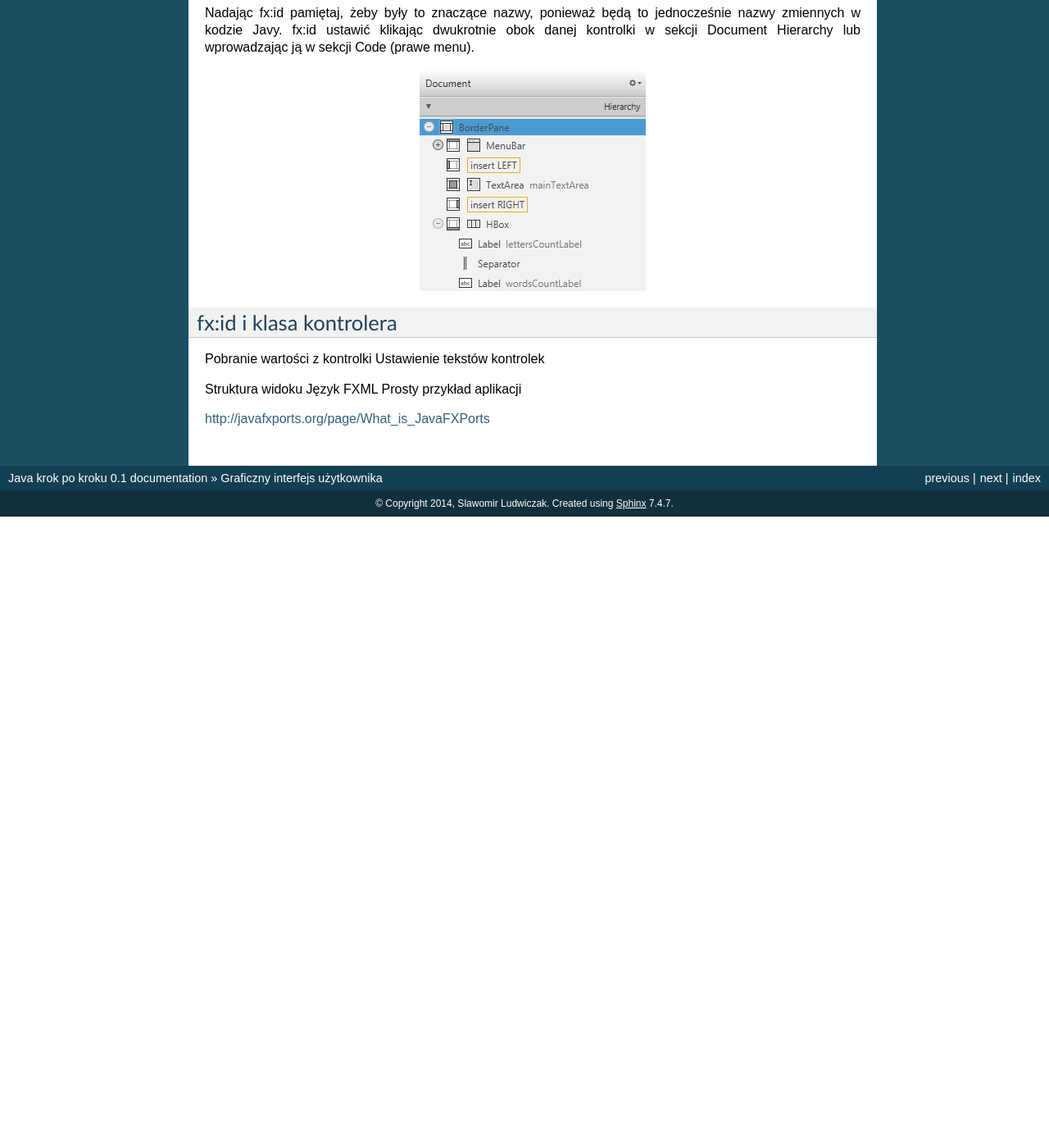
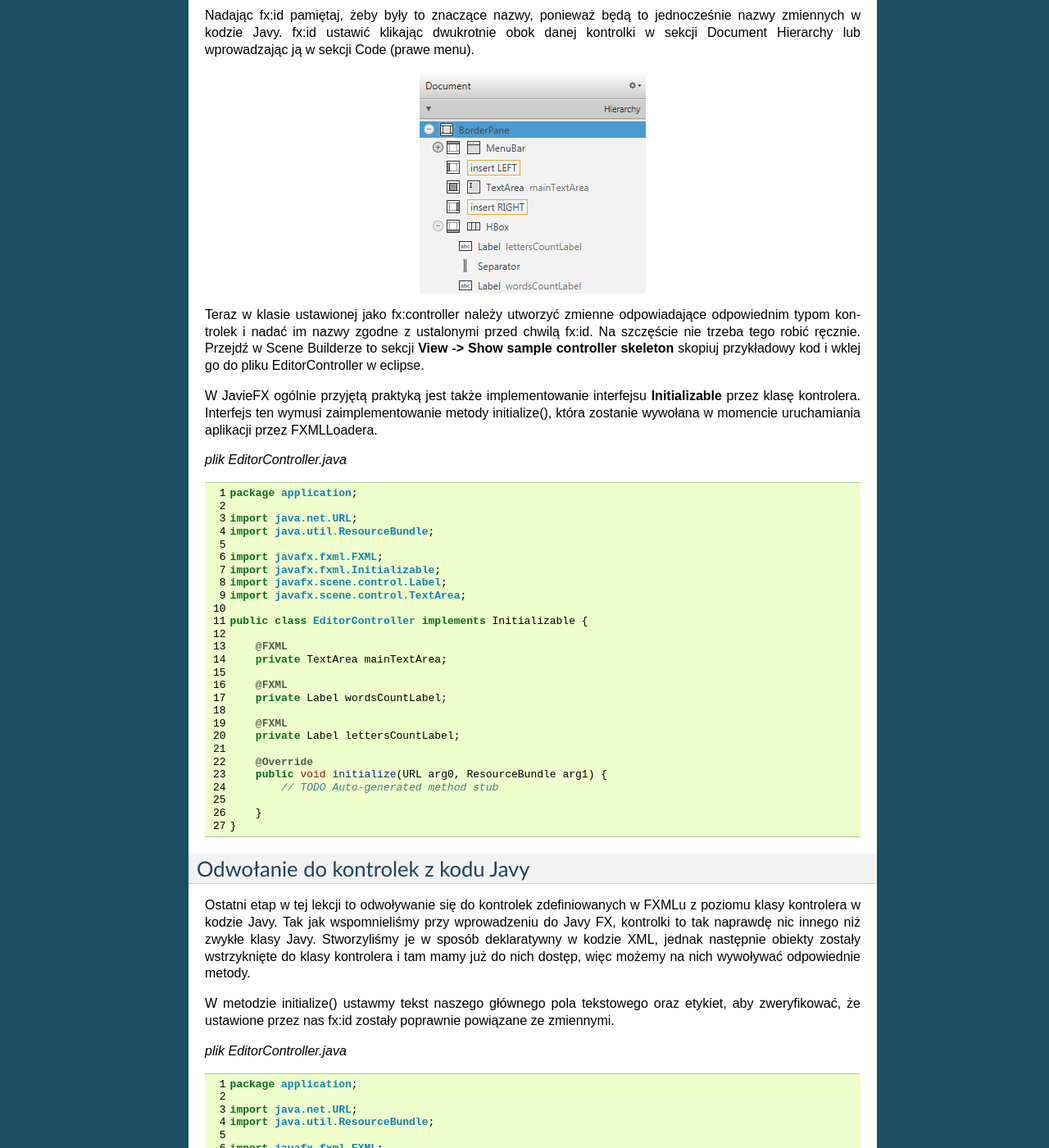
Before and after one commit to koduj-z-klasa/java-krok-po-kroku, a Sphinx documentation site: the page built from docs/source/gui.rst, in a window 1280 px wide and 1400 px high, scrolled down 11113 px. Shown: the whole window at 82% size. Built offline with Sphinx 7.4.7, drawn with Linux system fonts in a browser that asks for light colours; before the commit the page ends 11743 px from its top, so only the background shows below that; some of the changed text lies outside the part shown.

Commit message:
Szósta lekcja beta

```diff
--- a/docs/source/gui.rst
+++ b/docs/source/gui.rst
@@ -22,7 +22,7 @@ Głównym narzędziem, który posłuży nam do budowania GUI (graphical user int
 
 
 Scene Builder 2.0 - pierwszy rzut oka
-^^^^^^^^^^^^^^^^^^^^^^^^^^^^^^^^^^^^^^
+--------------------------------------
 
 .. image:: 06_fx/scenebuilder.png
     :align: center
@@ -301,17 +301,95 @@ Nadając fx:id pamiętaj, żeby były to znaczące nazwy, ponieważ będą to je
 .. image:: 06_fx/fxid2.png
     :align: center
 
+Teraz w klasie ustawionej jako fx:controller należy utworzyć zmienne odpowiadające odpowiednim typom kontrolek i nadać im nazwy zgodne z ustalonymi przed chwilą fx:id. Na szczęście nie trzeba tego robić ręcznie. Przejdź w Scene Builderze to sekcji **View -> Show sample controller skeleton** skopiuj przykładowy kod i wklej go do pliku EditorController w eclipse.
+
+W JavieFX ogólnie przyjętą praktyką jest także implementowanie interfejsu **Initializable** przez klasę kontrolera. Interfejs ten wymusi zaimplementowanie metody initialize(), która zostanie wywołana w momencie uruchamiania aplikacji przez FXMLLoadera.
+
+*plik EditorController.java*
+
+.. code-block:: java
+    :linenos:
+
+    package application;
+
+    import java.net.URL;
+    import java.util.ResourceBundle;
+
+    import javafx.fxml.FXML;
+    import javafx.fxml.Initializable;
+    import javafx.scene.control.Label;
+    import javafx.scene.control.TextArea;
+
+    public class EditorController implements Initializable {
+
+        @FXML
+        private TextArea mainTextArea;
+
+        @FXML
+        private Label wordsCountLabel;
+
+        @FXML
+        private Label lettersCountLabel;
+
+        @Override
+        public void initialize(URL arg0, ResourceBundle arg1) {
+            // TODO Auto-generated method stub
+
+        }
+    }
+
+
+Odwołanie do kontrolek z kodu Javy
+-----------------------------------
+Ostatni etap w tej lekcji to odwoływanie się do kontrolek zdefiniowanych w FXMLu z poziomu klasy kontrolera w kodzie Javy. Tak jak wspomnieliśmy przy wprowadzeniu do Javy FX, kontrolki to tak naprawdę nic innego niż zwykłe klasy Javy. Stworzyliśmy je w sposób deklaratywny w kodzie XML, jednak następnie obiekty zostały wstrzyknięte do klasy kontrolera i tam mamy już do nich dostęp, więc możemy na nich wywoływać odpowiednie metody.
+
+W metodzie initialize() ustawmy tekst naszego głównego pola tekstowego oraz etykiet, aby zweryfikować, że ustawione przez nas fx:id zostały poprawnie powiązane ze zmiennymi.
+
+*plik EditorController.java*
+
+.. code-block:: java
+    :linenos:
+
+    package application;
+
+    import java.net.URL;
+    import java.util.ResourceBundle;
+
+    import javafx.fxml.FXML;
+    import javafx.fxml.Initializable;
+    import javafx.scene.control.Label;
+    import javafx.scene.control.TextArea;
+
+    public class EditorController implements Initializable {
+
+        @FXML
+        private TextArea mainTextArea;
+
+        @FXML
+        private Label wordsCountLabel;
+
+        @FXML
+        private Label lettersCountLabel;
+
+        @Override
+        public void initialize(URL arg0, ResourceBundle arg1) {
+            String mainText = "To jest długi tekst,\n"
+                    + "który zostanie wyświetlony\n"
+                    + "w głównym oknie aplikacji";
+            String letters = "Ilość liter: 50";
+            String words = "Ilość słów: 12";
+
+            mainTextArea.setText(mainText);
+            lettersCountLabel.setText(letters);
+            wordsCountLabel.setText(words);
+        }
+    }
+
+W wierszach 30-32 ustawiamy teksty odpowiednich kontrolek za pomocą metod *setText()*. Analogicznie w celu odczytania tekstu, który wprowadzi użytkownik będziemy używali metody *getText()*, jednak tego nauczymy się już w kolejnej lekcji omawiając obsługę zdarzeń.
+
+.. image:: 06_fx/end.png
+    :align: center
 
 
 
-fx:id i klasa kontrolera
--------------------------
-Pobranie wartości z kontrolki
-Ustawienie tekstów kontrolek
-
-
-Struktura widoku
-Język FXML
-Prosty przykład aplikacji
-
 http://javafxports.org/page/What_is_JavaFXPorts
```
Also changed, not shown: docs/source/06_fx/end.png (added), 7 other files.
